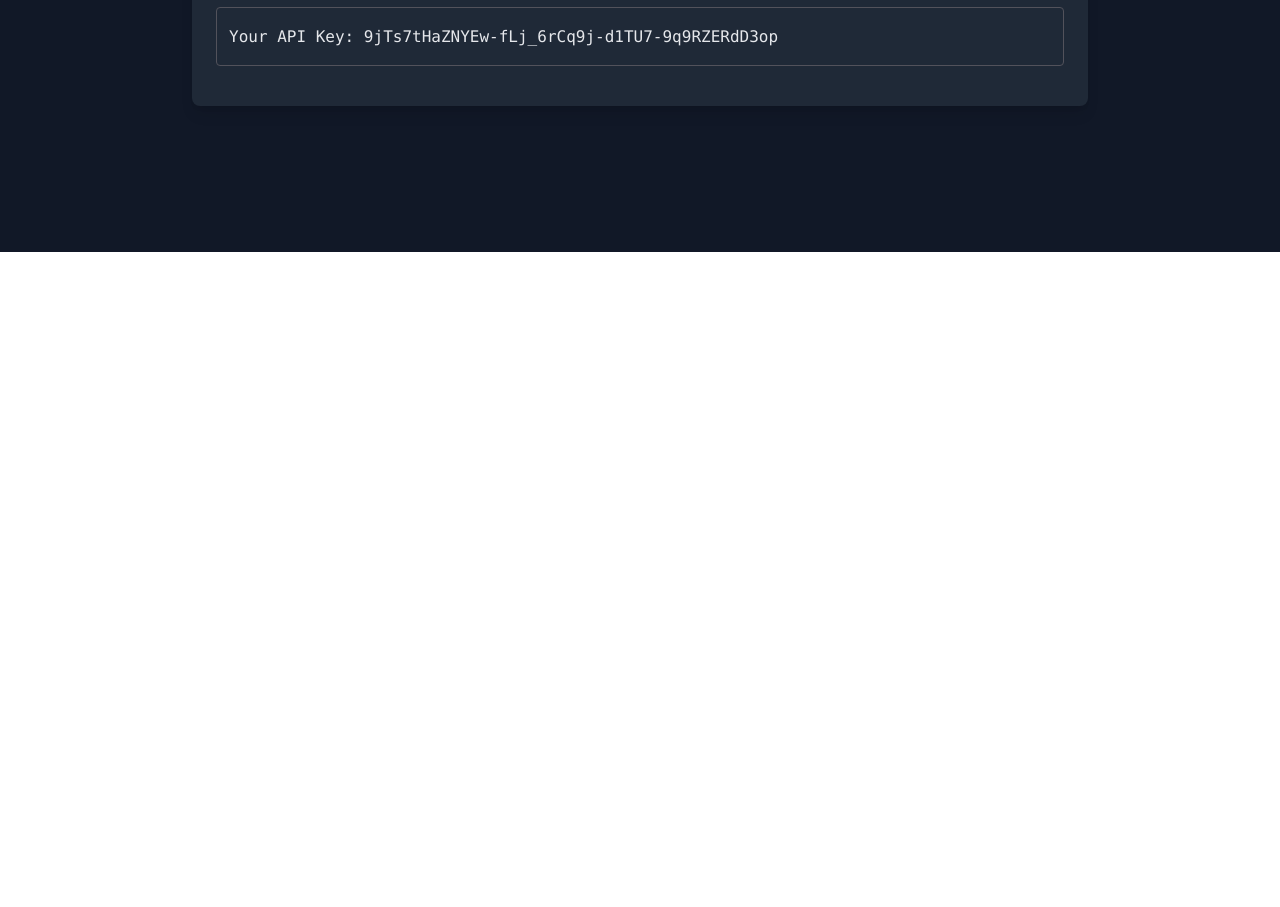
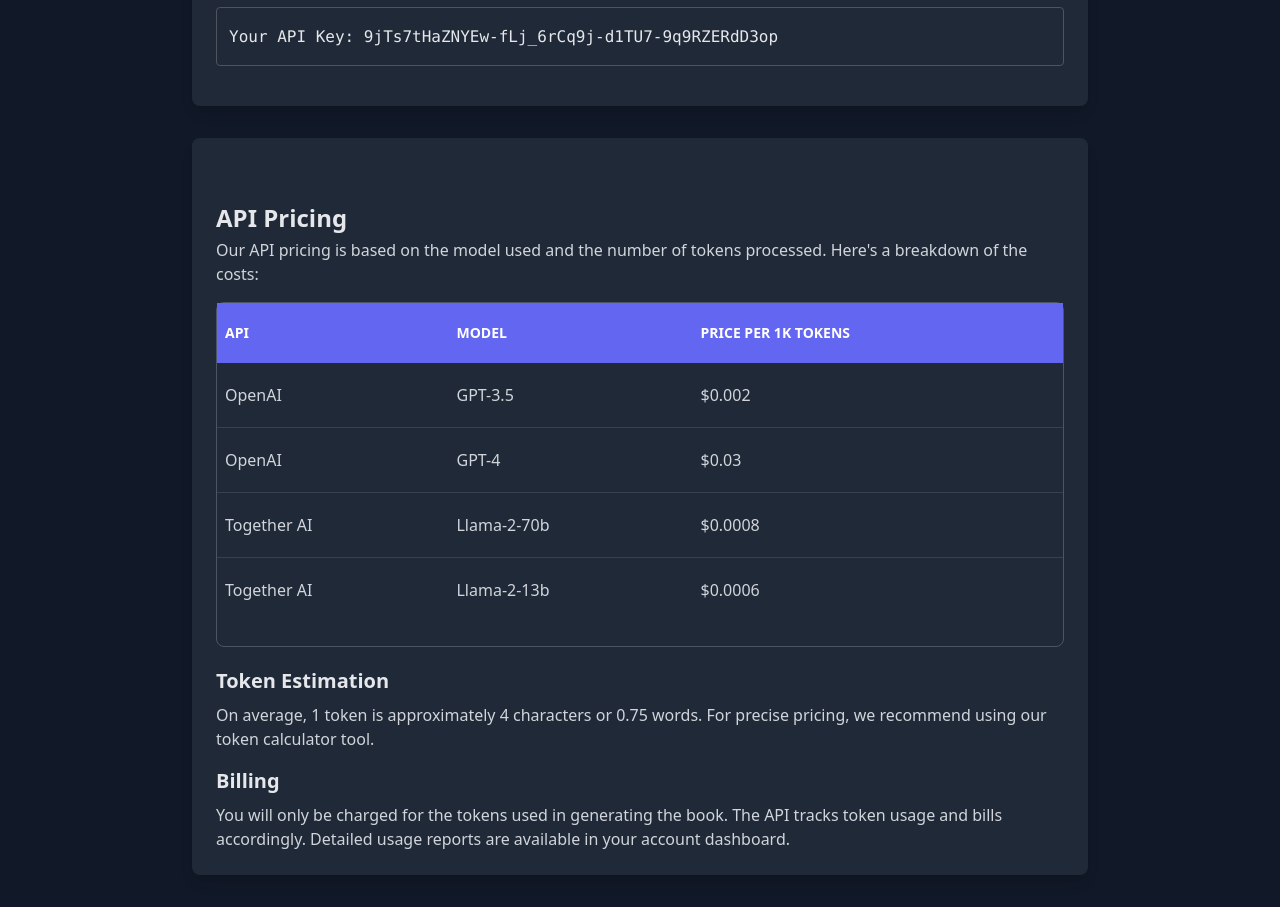
Before and after one commit to Adityaat2810/BookAI-assignment, a React (Vite) app: page /pricing in a window 1280 px wide. Shown: the part 760-1667 px from the top of the page. Before the commit the page ends 1012 px from the top, so only its background shows below. Built offline with nearby package versions, Linux system fonts and the light colour scheme.

Commit message:
api pricing componet

```diff
--- /dev/null
+++ b/src/components/pricingComponents/api-pricing.jsx
@@ -0,0 +1,61 @@
+import React from 'react';
+
+export function ApiPricingComponent() {
+    return (
+        <div className="bg-gray-800 rounded-lg p-6 shadow-lg text-gray-300">
+            <h2 className="text-2xl font-semibold text-gray-200
+       pt-10 mb-1">API Pricing</h2>
+            <p className="mb-4">
+                Our API pricing is based on the model used and the number of tokens processed. Here's a breakdown of the costs:
+            </p>
+
+            <div className='border rounded-lg border-gray-600'>
+                <table className="w-full mb-6 rounded-full">
+                    <thead className="bg-indigo-500 text-white text-sm rounded-3xl px-1 py-2">
+                        <tr >
+                            <th className="p-2 text-left py-5">API</th>
+                            <th className="p-2 text-left py-5">MODEL</th>
+                            <th className="p-2 text-left py-5">PRICE PER 1K TOKENS</th>
+                        </tr>
+                    </thead>
+                    <tbody>
+                        <tr className="border-b border-gray-700">
+                            <td className="p-2 py-5">OpenAI</td>
+                            <td className="p-2 py-5">GPT-3.5</td>
+                            <td className="p-2 py-5">$0.002</td>
+                        </tr>
+                        <tr className="border-b border-gray-700">
+                            <td className="p-2 py-5">OpenAI</td>
+                            <td className="p-2 py-5">GPT-4</td>
+                            <td className="p-2 py-5">$0.03</td>
+                        </tr>
+                        <tr className="border-b border-gray-700">
+                            <td className="p-2 py-5">Together AI</td>
+                            <td className="p-2 py-5">Llama-2-70b</td>
+                            <td className="p-2 py-5">$0.0008</td>
+                        </tr>
+                        <tr>
+                            <td className="p-2 py-5">Together AI</td>
+                            <td className="p-2 py-5">Llama-2-13b</td>
+                            <td className="p-2 py-5">$0.0006</td>
+                        </tr>
+                    </tbody>
+                </table>
+            </div>
+
+            <h3
+              className="text-xl font-semibold text-gray-200 mb-2 mt-5"
+            >
+                Token Estimation
+            </h3>
+            <p className="mb-4">
+                On average, 1 token is approximately 4 characters or 0.75 words. For precise pricing, we recommend using our token calculator tool.
+            </p>
+
+            <h3 className="text-xl font-semibold text-gray-200 mb-2">Billing</h3>
+            <p>
+                You will only be charged for the tokens used in generating the book. The API tracks token usage and bills accordingly. Detailed usage reports are available in your account dashboard.
+            </p>
+        </div>
+    );
+}
--- a/src/pages/pricing.jsx
+++ b/src/pages/pricing.jsx
@@ -1,6 +1,7 @@
 import React from 'react';
 import { OverviewCard } from '../components/pricingComponents/overview-card';
 import { AuthComponet } from '../components/pricingComponents/auth-component';
+import { ApiPricingComponent } from '../components/pricingComponents/api-pricing';
 
 function Pricing() {
   return (
@@ -8,6 +9,7 @@
       <div className='max-w-4xl mx-auto spaceauto space-y-8'>
         <OverviewCard />
         <AuthComponet />
+        <ApiPricingComponent/>
       </div>
     </div>
   );
```
